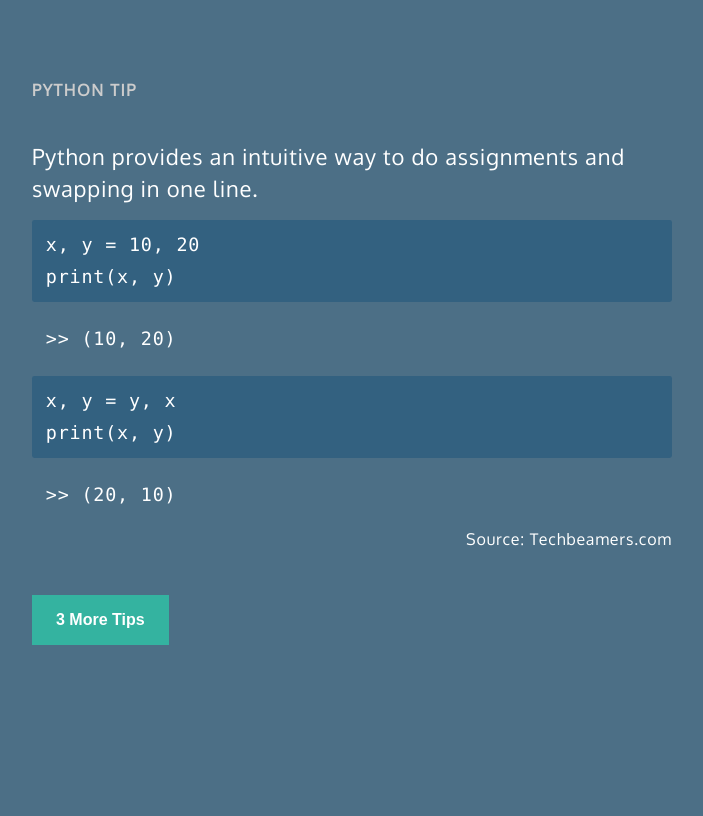
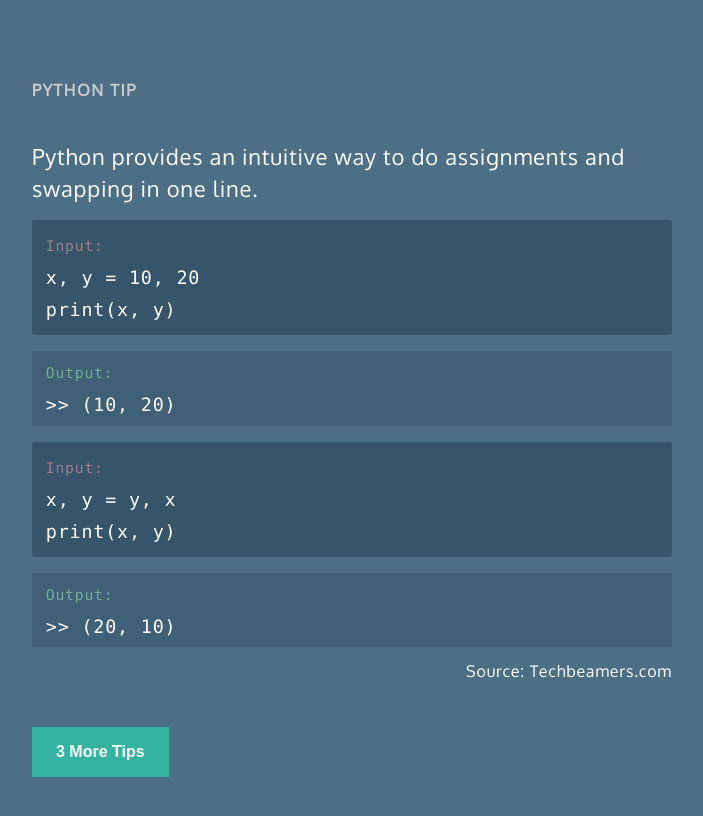
Before and after one commit to volderette/python-tips-chrome-extension, a browser extension: page index.html in a window 1280 px wide. Shown: the whole page, without its empty margins (288-991 px from the left). Drawn offline with Linux system fonts and the light colour scheme.

Commit message:
Added more tips, updated the styling

```diff
--- a/css/styles.css
+++ b/css/styles.css
@@ -24,10 +24,17 @@ body {
   font-size: 1.375rem;
   border-radius: 0.15em;
 }
-
+.code-block::before {
+  content: "Input:\A";
+  /*padding: 0.4em;
+  background: rgba(76, 111, 134, 0.5);*/
+  font-size: 0.8em;
+  white-space: pre;
+  color: rgba(255, 170, 170, 0.5);
+}
 .code-block {
   font-family: monaco, Consolas, "Lucida Console", monospace;
-  background-color: #336180;
+  background-color: rgba(33, 61, 80, 0.5);
   padding: 0.5em 0.75em;
   font-size: 1.15rem;
   border-radius: 0.15rem;
@@ -35,8 +42,18 @@ body {
   margin: 1rem 0;
 }
 
+.output::before {
+  content: "Output:\A";
+  /*padding: 0.4em;
+  background: rgba(76, 111, 134, 0.5);*/
+  font-size: 0.8em;
+  white-space: pre;
+  color: rgba(170, 255, 170, 0.5);
+}
+
 .output {
   font-family: monaco, Consolas, "Lucida Console", monospace;
+  background-color: rgba(33, 61, 80, 0.3);
   padding: 0.25em 0.75em;
   font-size: 1.15rem;
   display: block;
--- a/js/main.js
+++ b/js/main.js
@@ -9,6 +9,28 @@ var tipsList = [
   "Work With Multi-Line Strings <span class='code-block'>multiStr= (&quot;select * from multi_row &quot;</br>&quot;where row_id < 5 &quot;</br>&quot;order by age&quot;)</br>print(multiStr)</span><span class='output'>&gt;&gt; select * from multi_row where row_id < 5 order by age</span><span class='source'>Source: <a href='http://www.techbeamers.com/essential-python-tips-tricks-programmers/'>Techbeamers.com</a></span>",
 
   "Storing list elements in a new variable <span class='code-block'>testList = [1,2,3]</br>x, y, z = testList</br>print(x, y, z)</span><span class='output'>&gt;&gt; 1, 2, 3</span><span class='source'>Source: <a href='http://www.techbeamers.com/essential-python-tips-tricks-programmers/'>Techbeamers.com</a></span>",
+
+  "Get the file path of an imported module <span class='code-block'>import threading</br>import socket</br>print(threading)</br>print(socket)</span><span class='output'>&gt;&gt; &lt;module 'threading' from '/usr/lib/python2.7/threading.py'&gt;</br>&gt;&gt; &lt;module 'socket' from '/usr/lib/python2.7/socket.py'&gt;</span><span class='source'>Source: <a href='http://www.techbeamers.com/essential-python-tips-tricks-programmers/'>Techbeamers.com</a></span>",
+
+  "Use '_' in the console to reference to output of last executed expression<span class='code-block'>2 + 1</br>print _</span><span class='output'>&gt;&gt; 3</span><span class='source'>Source: <a href='http://www.techbeamers.com/essential-python-tips-tricks-programmers/'>Techbeamers.com</a></span>",
+
+	"Like list comprehensions there exist also dictionary and set comprehensions<span class='code-block'>testDict = {i: i * i for i in range(10)}</br>testSet = {i * 2 for i in range(10)}</br>print(testSet)</br>print(testDict)</span><span class='output'>&gt;&gt; set([0, 2, 4, 6, 8, 10, 12, 14, 16, 18])</br>&gt;&gt; #{0: 0, 1: 1, 2: 4, 3: 9, 4: 16, 5: 25, 6: 36, 7: 49, 8: 64, 9: 81}</span><span class='source'>Source: <a href='http://www.techbeamers.com/essential-python-tips-tricks-programmers/'>Techbeamers.com</a></span>",
+
+  "Set breakpoints for debugging<span class='code-block'>import pdb</br>pdb.set_trace()</span><span class='source'>Source: <a href='http://www.techbeamers.com/essential-python-tips-tricks-programmers/'>Techbeamers.com</a></span>",
+
+  "Use dir() to inspect objects<span class='code-block'>test = [1, 3, 5, 7]</br>print( dir(test) )</span><span class='source'>Source: <a href='http://www.techbeamers.com/essential-python-tips-tricks-programmers/'>Techbeamers.com</a></span>",
+
+  "Simplified if-statement<span class='code-block'>if m in [1,3,5,7]:</span>instead of:<span class='code-block'>if m==1 or m==3 or m==5 or m==7:</span><span class='source'>Source: <a href='http://www.techbeamers.com/essential-python-tips-tricks-programmers/'>Techbeamers.com</a></span>",
+
+	"Join strings<span class='code-block'>test = ['I', 'Like', 'Python', 'automation']</br>print(' '.join(test))</span><span class='output'>&gt;&gt; I like Python automation</span><span class='source'>Source: <a href='http://www.techbeamers.com/essential-python-tips-tricks-programmers/'>Techbeamers.com</a></span>",
+
+	"Reversing strings and lists 1<span class='code-block'>testList = [1, 3, 5]</br>testList.reverse()</br>print(testList)</span><span class='output'>&gt;&gt; [5, 3, 1]</span><span class='source'>Source: <a href='http://www.techbeamers.com/essential-python-tips-tricks-programmers/'>Techbeamers.com</a></span>",
+
+	"Reversing strings and lists 2<span class='code-block'>for element in reversed([1,3,5]): print(element)</span><span class='output'>&gt;&gt; 5</br>&gt;&gt; 3</br>&gt;&gt; 1</span><span class='source'>Source: <a href='http://www.techbeamers.com/essential-python-tips-tricks-programmers/'>Techbeamers.com</a></span>",
+
+	"Reversing strings and lists 3<span class='code-block'>print('Test Python'[::-1])</span><span class='output'>&gt;&gt; nohtyP tseT</span><span class='source'>Source: <a href='http://www.techbeamers.com/essential-python-tips-tricks-programmers/'>Techbeamers.com</a></span>",
+
+	"Reversing strings and lists 4<span class='code-block'>print([1, 3, 5][::-1])</span><span class='output'>&gt;&gt; [5, 3, 1]</span><span class='source'>Source: <a href='http://www.techbeamers.com/essential-python-tips-tricks-programmers/'>Techbeamers.com</a></span>",
 ];
 
 // Tip Limit counter
```
